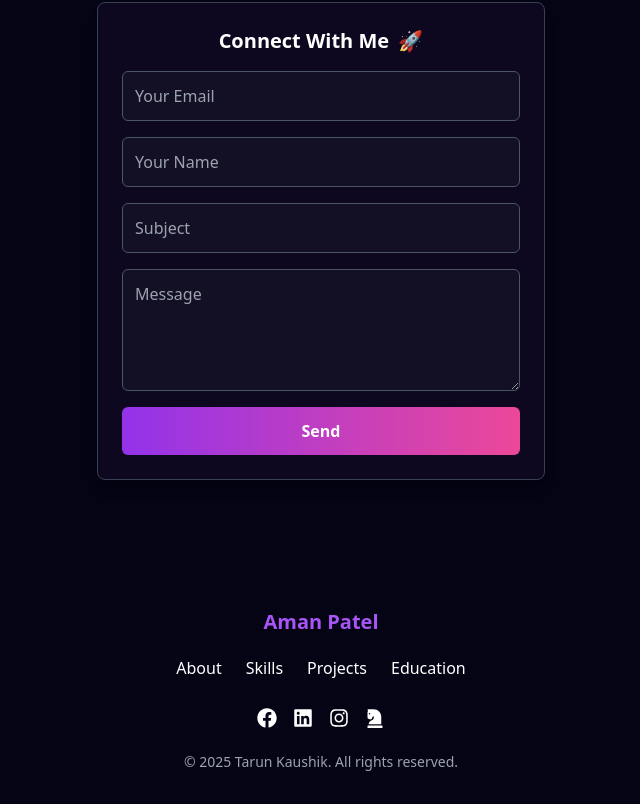
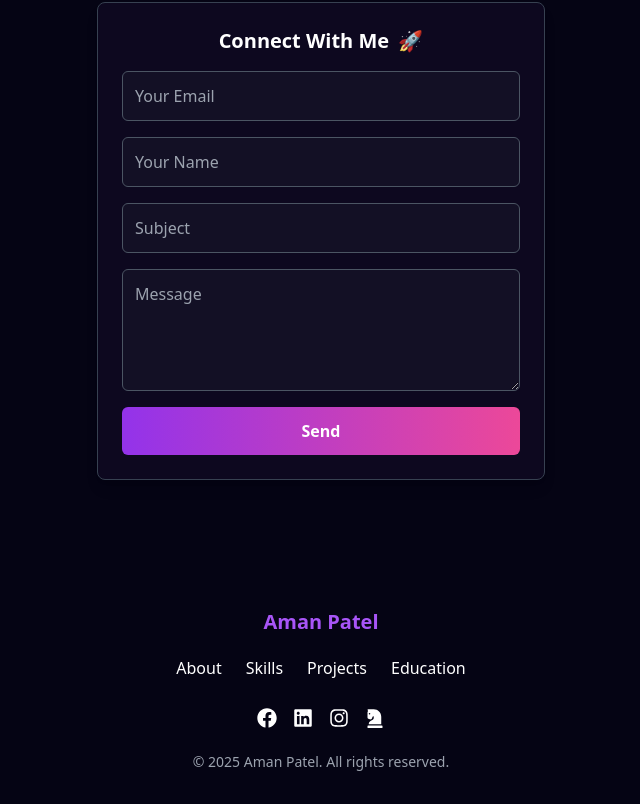
Before and after one commit to Aman-Ptl/React-Portfolio, a React (Vite) app in the folder react-portfolio/: page / in a window 1280 px wide. Shown: the part 4734-5538 px from the top of the page, without its empty margins (319-959 px from the left). Built offline with nearby package versions, Linux system fonts and the light colour scheme.

Commit message:
footer change

```diff
--- a/react-portfolio/src/components/Footer/Footer.jsx
+++ b/react-portfolio/src/components/Footer/Footer.jsx
@@ -56,7 +56,7 @@ const Footer = () => {
 
         {/* Copyright Text */}
         <p className="text-sm text-gray-400 mt-6">
-          © 2025 Tarun Kaushik. All rights reserved.
+          © 2025 Aman Patel. All rights reserved.
         </p>
       </div>
     </footer>
```
